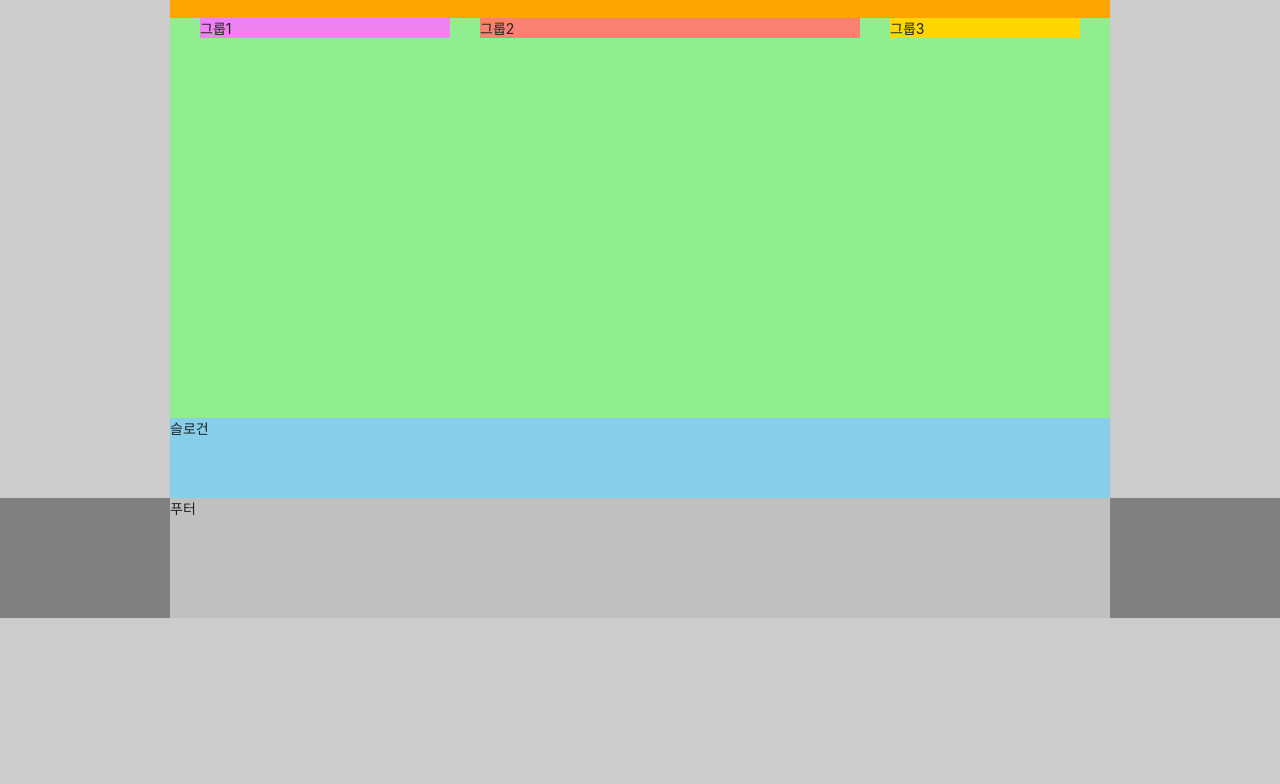
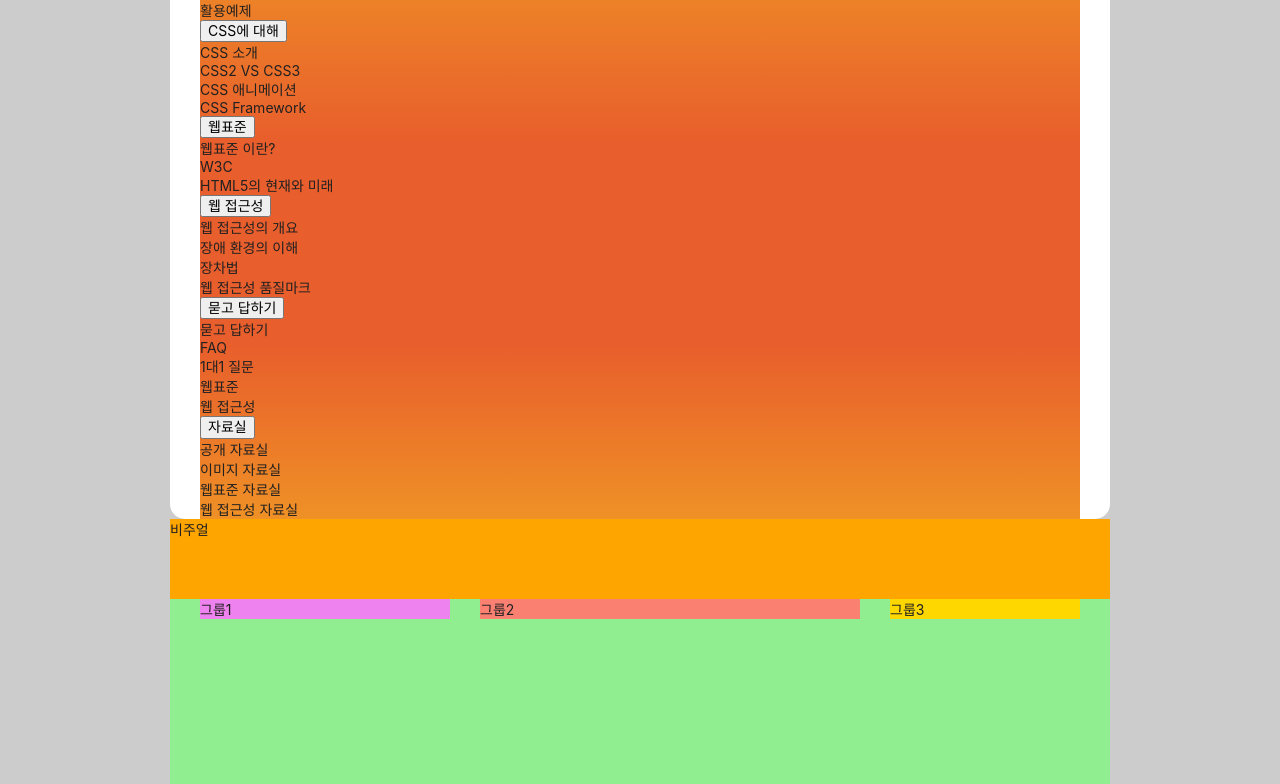
Before and after one commit to parkilbeom/HTML5, a plain HTML site: page index.html in a window 1280 px wide. Shown: the part 102-886 px from the top of the page. Before the commit the page ends 800 px from the top, so only its background shows below. Drawn offline with Linux system fonts and the light colour scheme; a web font is replaced by a local one.

Commit message:
메인메뉴 마크업등

```diff
--- a/index.html
+++ b/index.html
@@ -25,6 +25,107 @@
     </ul>
     <nav class="navigation">
       <h2 class="a11y-hidden">메인 메뉴</h2>
+      <ul class="menu">
+        <li class="menu-item is-active">
+          <button type="button" class="menu-button">HTML에 대해</button>
+          <ul class="sub-menu menu-html">
+            <li>
+              <a href="/">HTML5 소개</a>
+            </li>
+            <li>
+              <a href="/">레퍼런스 소개</a>
+            </li>
+            <li>
+              <a href="/">활용예제</a>
+            </li>
+          </ul>
+        </li>
+        <li class="menu-item">
+          <button type="button" class="menu-button">CSS에 대해</button>
+          <ul class="sub-menu menu-css">
+            <li>
+              <a href="/">CSS 소개</a>
+            </li>
+            <li>
+              <a href="/">CSS2 VS CSS3</a>
+            </li>
+            <li>
+              <a href="/">CSS 애니메이션</a>
+            </li>
+            <li>
+              <a href="/">CSS Framework</a>
+            </li>
+          </ul>
+        </li>
+        <li class="menu-item">
+          <button type="button" class="menu-button">웹표준</button>
+          <ul class="sub-menu menu-standards">
+            <li>
+              <a href="/">웹표준 이란?</a>
+            </li>
+            <li>
+              <a href="/">W3C</a>
+            </li>
+            <li>
+              <a href="/">HTML5의 현재와 미래</a>
+            </li>
+          </ul>
+        </li>
+        <li class="menu-item">
+          <button type="button" class="menu-button">웹 접근성</button>
+          <ul class="sub-menu menu-accessibility">
+            <li>
+              <a href="/">웹 접근성의 개요</a>
+            </li>
+            <li>
+              <a href="/">장애 환경의 이해</a>
+            </li>
+            <li>
+              <a href="/">장차법</a>
+            </li>
+            <li>
+              <a href="/">웹 접근성 품질마크</a>
+            </li>
+          </ul>
+        </li>
+        <li class="menu-item">
+          <button type="button" class="menu-button">묻고 답하기</button>
+          <ul class="sub-menu menu-qna">
+            <li>
+              <a href="/">묻고 답하기</a>
+            </li>
+            <li>
+              <a href="/">FAQ</a>
+            </li>
+            <li>
+              <a href="/">1대1 질문</a>
+            </li>
+            <li>
+              <a href="/">웹표준</a>
+            </li>
+            <li>
+              <a href="/">웹 접근성</a>
+            </li>
+          </ul>
+        </li>
+        <li class="menu-item">
+          <button type="button" class="menu-button">자료실</button>
+          <ul class="sub-menu menu-archive">
+            <li>
+              <a href="/">공개 자료실</a>
+            </li>
+            <li>
+              <a href="/">이미지 자료실</a>
+            </li>
+            <li>
+              <a href="/">웹표준 자료실</a>
+            </li>
+            <li>
+              <a href="/">웹 접근성 자료실</a>
+            </li>
+          </ul>
+        </li>
+      </ul>
     </nav>
   </header>
   <div class="visual">비주얼</div>
--- a/styles/style.css
+++ b/styles/style.css
@@ -6,7 +6,6 @@
   position: absolute;
   width: 1px;
   height: 1px;
-  margin: -1px;
   overflow: hidden;
   clip-path: polygon(0 0, 0 0, 0 0);
 }
@@ -86,6 +85,18 @@ body {
   margin-right: 4px;
 }
 
+/* 메인메뉴 */
+.menu{
+  background: #e85e2c
+    linear-gradient(
+      to bottom,
+      #ef9126 0%,
+      #e85e2c 35%,
+      #e85e2c 70%,
+      #ef9126 100%
+    );
+}
+
 /* 비주얼 */
 .visual{
   background: orange;
```
